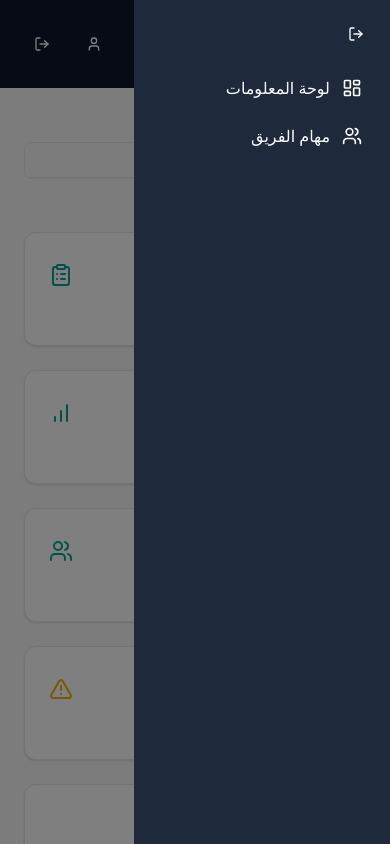
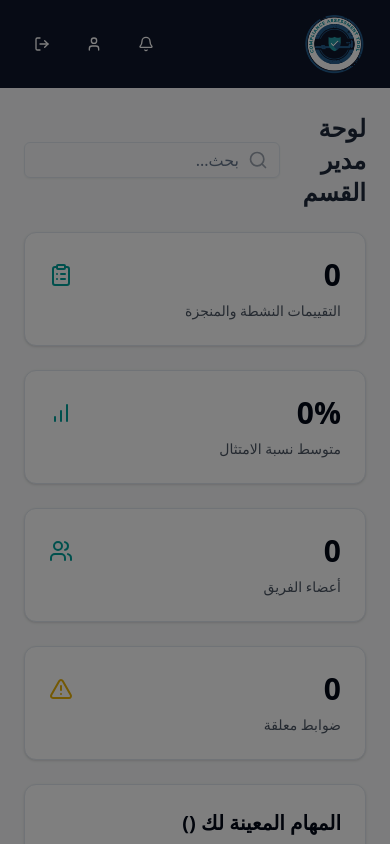
Before and after one commit to kha09/cscc_demo, a Next.js app: page /department-manager in a window 390 px wide. Shown: the top 844 px of the page. Built offline with nearby package versions, Linux system fonts and the light colour scheme.

Commit message:
fixed header and sidebar

```diff
--- a/app/department-manager/layout.tsx
+++ b/app/department-manager/layout.tsx
@@ -30,8 +30,8 @@ export default function DepartmentManagerLayout({
   //   router.push('/signin');
   // };
 
-  // Calculate header height dynamically if possible, or use a fixed value
-  const headerHeight = 76; // Assuming the header height is approx 76px based on previous code
+  // Define header height (based on AppHeader: py-3 + h-16 logo = 12+12+64 = 88px)
+  const headerHeight = 88;
 
   return (
     <div className="min-h-screen bg-gray-50 font-sans" dir="rtl">
@@ -39,25 +39,14 @@ export default function DepartmentManagerLayout({
       <AppHeader />
 
       {/* Main Layout with Sidebar */}
-      {/* Adjust top padding/margin if needed based on sticky header */}
-      <div className="flex flex-row">
-        {/* Sidebar */}
-        {/* Adjust sidebar positioning based on the actual header height */}
-        <aside className={`bg-slate-800 text-white p-4 fixed md:sticky top-0 md:top-[${headerHeight}px] right-0 h-full md:h-[calc(100vh-${headerHeight}px)] z-20 md:z-0 overflow-y-auto transition-transform duration-300 ease-in-out ${isSidebarOpen ? 'translate-x-0' : 'translate-x-full'} md:translate-x-0 md:relative ${isSidebarOpen ? 'w-64' : 'md:w-20'}`}>
-           {/* Close button for mobile */}
-           <div className="flex md:hidden justify-start mb-4">
-             <Button
-               variant="ghost"
-               size="icon"
-               className="text-white hover:bg-slate-700"
-               onClick={() => setIsSidebarOpen(false)}
-             >
-               {/* Using a more appropriate icon for close if available, otherwise keep LogOut */}
-               <LogOut className="h-6 w-6" /> {/* Placeholder: Consider changing icon */}
-             </Button>
-           </div>
+      {/* Flex container now has min-height to fill viewport below header, allowing it (and children) to grow taller if content requires */}
+      <div className="flex flex-row min-h-[calc(100vh-${headerHeight}px)]"> {/* Added min-height calculation */}
+        {/* Sidebar (Copied from Security Manager structure, adapted for Department Manager) */}
+        {/* No explicit height - will stretch via flexbox */}
+        {/* Sticky positioning remains to keep it below the header */}
+        <aside className={`bg-slate-800 text-white p-4 sticky top-[${headerHeight}px] overflow-y-auto transition-all duration-300 ease-in-out hidden md:block ${isSidebarOpen ? 'w-64' : 'w-20'}`}>
            {/* Toggle Button inside sidebar for larger screens */}
-           <div className={`hidden md:flex ${isSidebarOpen ? 'justify-end' : 'justify-center'} mb-4`}>
+           <div className={`flex ${isSidebarOpen ? 'justify-end' : 'justify-center'} mb-4`}>
              <Button
                variant="ghost"
                size="icon"
@@ -74,16 +63,16 @@ export default function DepartmentManagerLayout({
               <span className={`${!isSidebarOpen ? 'hidden' : 'block'}`}>لوحة المعلومات</span>
             </Link>
             <Link href="/department-manager/team-tasks" className={`flex items-center gap-3 px-3 py-2 rounded hover:bg-slate-700 ${!isSidebarOpen ? 'justify-center' : ''}`}>
-              <Users className="h-5 w-5 flex-shrink-0" />
+              <Users className="h-5 w-5 flex-shrink-0" /> {/* Using Users icon */}
               <span className={`${!isSidebarOpen ? 'hidden' : 'block'}`}>مهام الفريق</span>
             </Link>
-            {/* Add more links as needed */}
+            {/* Add more relevant links for Department Manager if needed */}
           </nav>
         </aside>
 
         {/* Main Content Area */}
-        {/* Adjust main content height based on header height */}
-        <main className={`flex-1 p-6 overflow-y-auto h-[calc(100vh-${headerHeight}px)] transition-all duration-300 ease-in-out ${isSidebarOpen ? 'md:mr-0' : 'md:mr-20'}`}>
+        {/* Re-added explicit height calculation to ensure it fills the viewport height below the header */}
+        <main className={`flex-1 p-6 overflow-y-auto h-[calc(100vh-${headerHeight}px)] transition-all duration-300 ease-in-out ${isSidebarOpen ? 'md:mr-0' : 'md:mr-20'}`}> {/* Adjust margin based on sidebar width */}
           {/* Overlay for mobile when sidebar is open */}
           {isSidebarOpen && (
             <div
```
